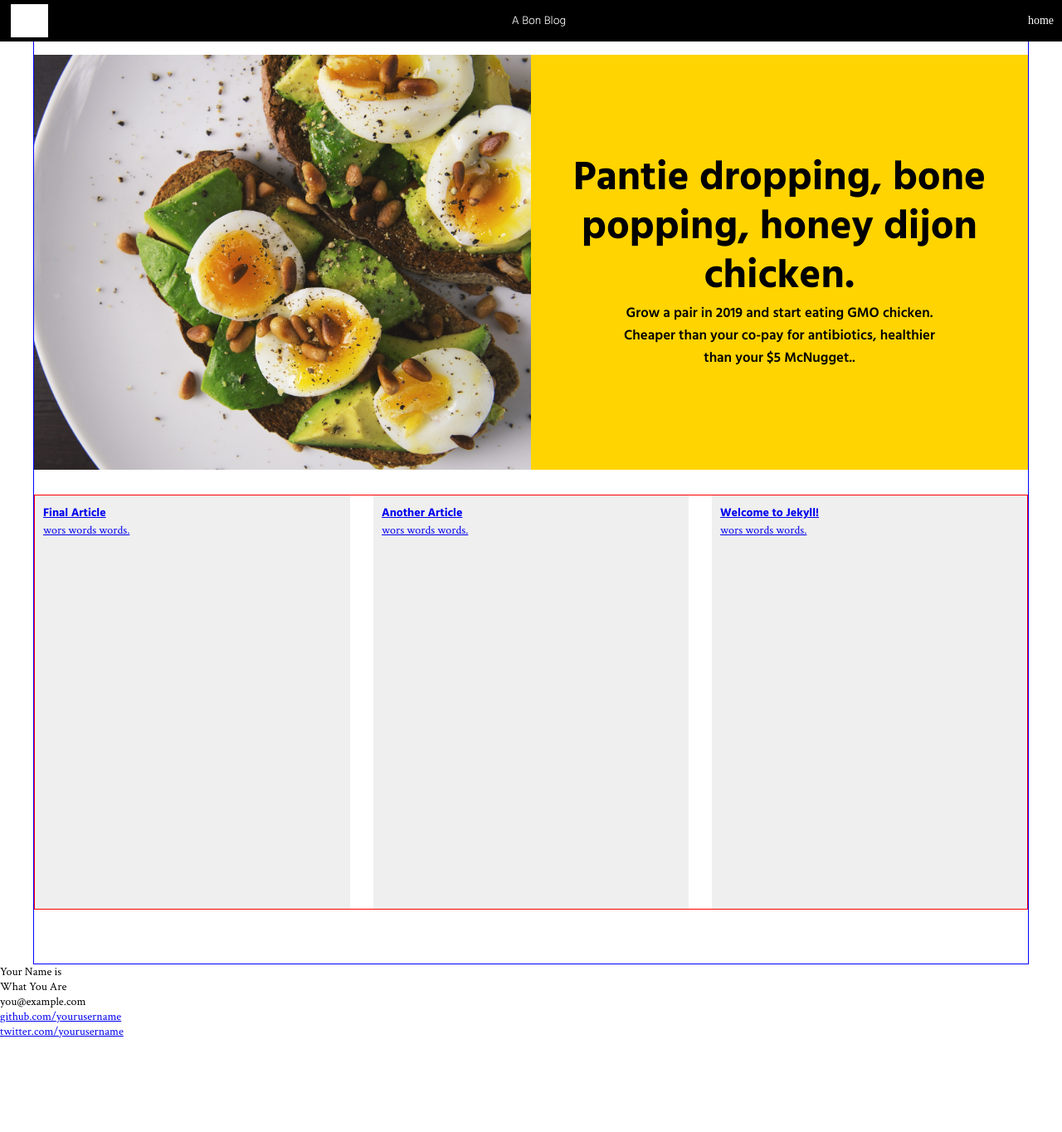
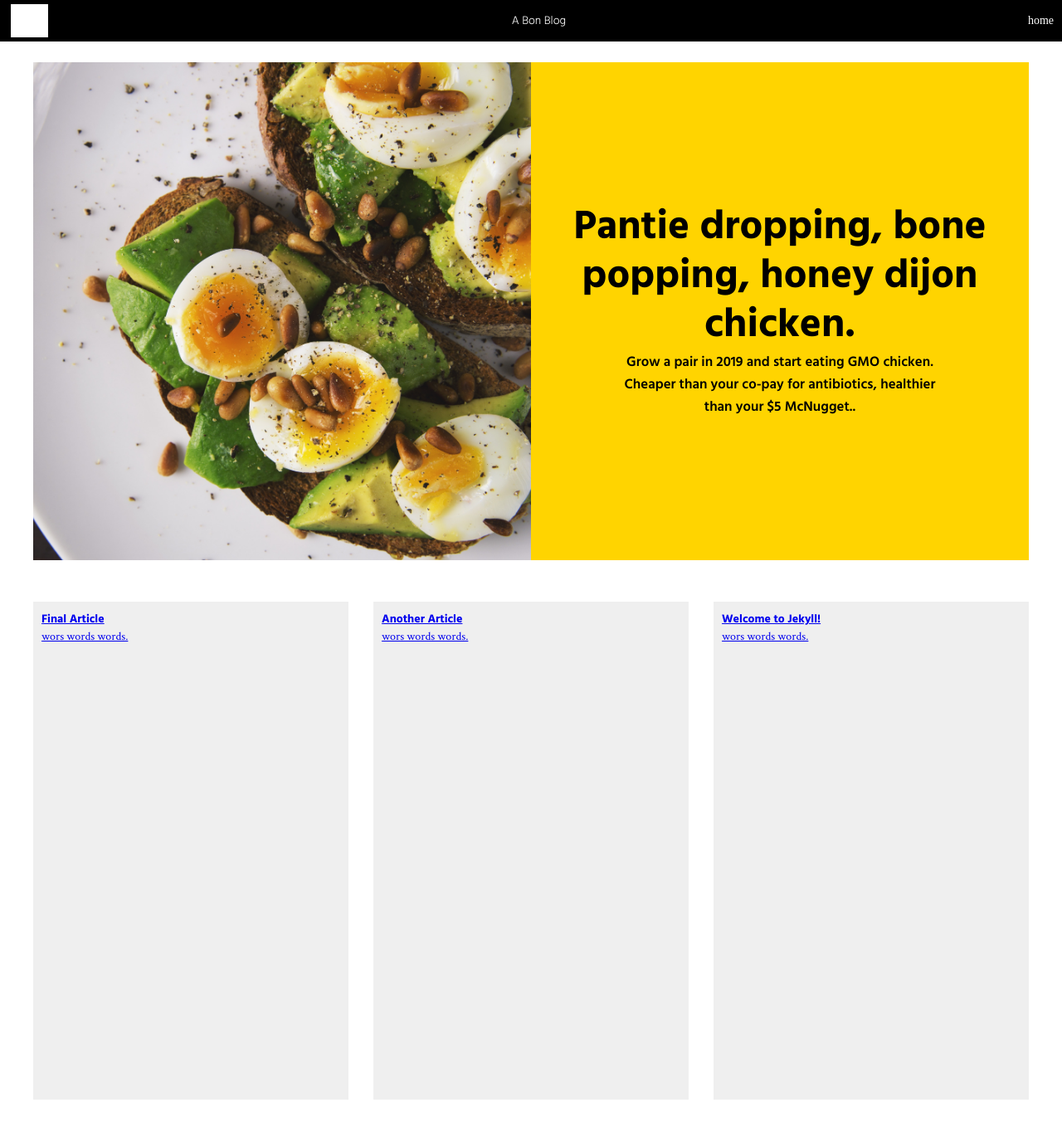
Before and after one commit to ninapetrop/a-bon-blog, a Jekyll site: the page built from index.html, in a window 1280 px wide and 1400 px high. Shown: the top 1364 px of the window at 83% size. Built offline with Jekyll 4.4.1, drawn with Linux system fonts in a browser that asks for light colours; Markdown is read by kramdown in place of the engine named in the settings.

Commit message:
Fix row display

```diff
--- a/css/main.css
+++ b/css/main.css
@@ -253,13 +253,12 @@ p {
   margin: auto;
   display: -ms-flexbox;
   display: flex;
-  -ms-flex-wrap: wrap;
-      flex-wrap: wrap;
-  border: solid 1px blue; }
+  -ms-flex-direction: column;
+      flex-direction: column; }
 
 .section {
   width: 100%;
-  position: relative; }
+  margin: 10px 0; }
 
 .row {
   background: #efefef;
@@ -267,15 +266,22 @@ p {
   display: -ms-flexbox;
   display: flex;
   -ms-flex-wrap: wrap;
-      flex-wrap: wrap;
-  height: 500px; }
+      flex-wrap: wrap; }
 
 .feature.category-1 .post__thumbnail {
   width: 50%;
   height: inherit; }
 
 .feature.category-1 .post__content {
-  width: 50%; }
+  width: 50%;
+  background: #ffd400;
+  text-align: center;
+  display: -ms-flexbox;
+  display: flex;
+  -ms-flex-direction: column;
+      flex-direction: column;
+  -ms-flex-pack: center;
+      justify-content: center; }
 
 .feature.category-1 .post__thumbnail {
   background: blue;
@@ -286,16 +292,6 @@ p {
   height: inherit;
   background-size: cover;
   background-position: center center; }
-
-.feature.category-1 .post__content {
-  background: #ffd400;
-  text-align: center;
-  display: -ms-flexbox;
-  display: flex;
-  -ms-flex-direction: column;
-      flex-direction: column;
-  -ms-flex-pack: center;
-      justify-content: center; }
 
 .feature.category-1 .post__content a {
   color: black;
@@ -314,7 +310,6 @@ p {
 
 .recent.category-1 {
   background: none;
-  border: solid 1px red;
   display: -ms-flexbox;
   display: flex;
   -ms-flex-pack: justify;
@@ -327,19 +322,21 @@ p {
     background: #efefef;
     padding: 10px; }
 
+@media only screen and (min-width: 1024px) {
+  .row {
+    height: 600px; } }
+
 @media only screen and (max-width: 1023px) {
-  .feature.category-1 {
-    height: 70vh; }
   .feature.category-1 .post__thumbnail, .post__content {
     width: 100%; }
   .feature.category-1 .post__content {
-    position: relative;
     min-height: 150px;
     -ms-flex-positive: 1;
         flex-grow: 1; }
   .feature.category-1 .post__thumbnail {
     -ms-flex-positive: 1;
-        flex-grow: 1; }
+        flex-grow: 1;
+    height: 60vh; }
   .feature.category-1 .post__content .post__title {
     font-size: 1.5rem;
     line-height: 2rem; }
```
Also changed, not shown: _sass/homepage.sass (+11 -14 lines), 2 other files.
